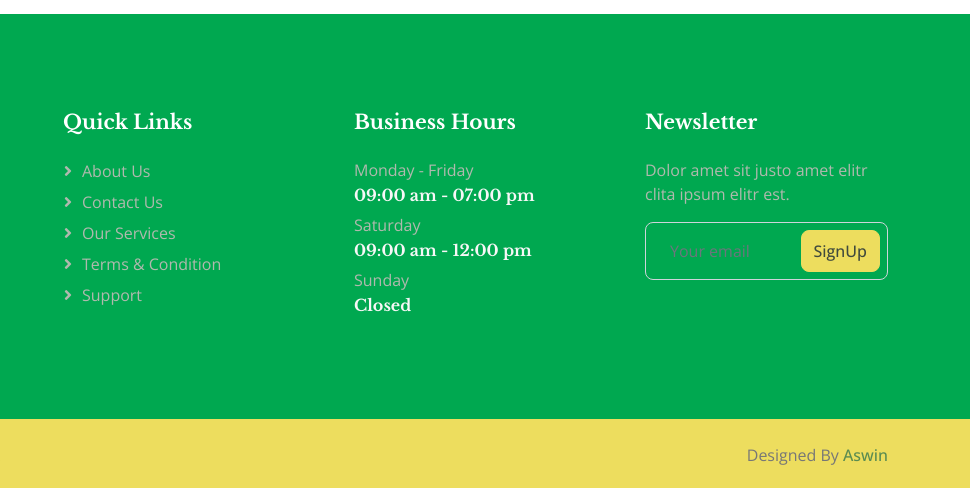
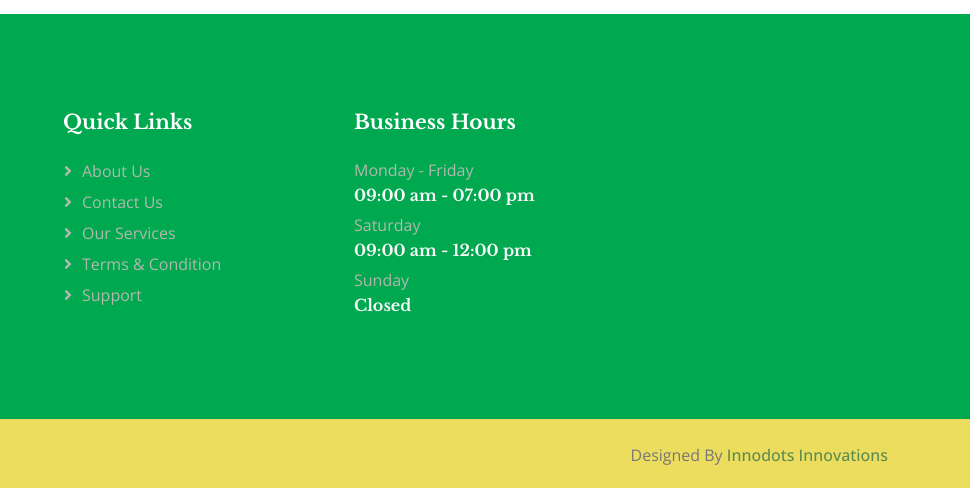
Before and after one commit to aswinnnappu/rk, a plain HTML site: page index.html in a window 1280 px wide. Shown: the part 4885-5373 px from the top of the page, 310-1280 px from the left. Drawn offline with nearby package versions, Linux system fonts and the light colour scheme.

Commit message:
Update index.html

```diff
--- a/index.html
+++ b/index.html
@@ -630,14 +630,7 @@
                     <p class="mb-1">Sunday</p>
                     <h6 class="text-light">Closed</h6>
                 </div>
-                <div class="col-lg-3 col-md-6">
-                    <h5 class="text-white mb-4">Newsletter</h5>
-                    <p>Dolor amet sit justo amet elitr clita ipsum elitr est.</p>
-                    <div class="position-relative w-100">
-                        <input class="form-control bg-transparent w-100 py-3 ps-4 pe-5" type="text" placeholder="Your email">
-                        <button type="button" class="btn btn-secondary py-2 position-absolute top-0 end-0 mt-2 me-2">SignUp</button>
-                    </div>
-                </div>
+
             </div>
         </div>
     </div>
@@ -654,7 +647,7 @@
                 </div>
                 <div class="col-md-6 text-center text-md-end">
                     <!--/*** This template is free as long as you keep the footer author’s credit link/attribution link/backlink. If you'd like to use the template without the footer author’s credit link/attribution link/backlink, you can purchase the Credit Removal License from "https://htmlcodex.com/credit-removal". Thank you for your support. ***/-->
-                    Designed By <a class="fw-semi-bold" href="">Aswin</a>
+                    Designed By <a class="fw-semi-bold" href="">Innodots Innovations</a>
                 </div>
             </div>
         </div>
```
